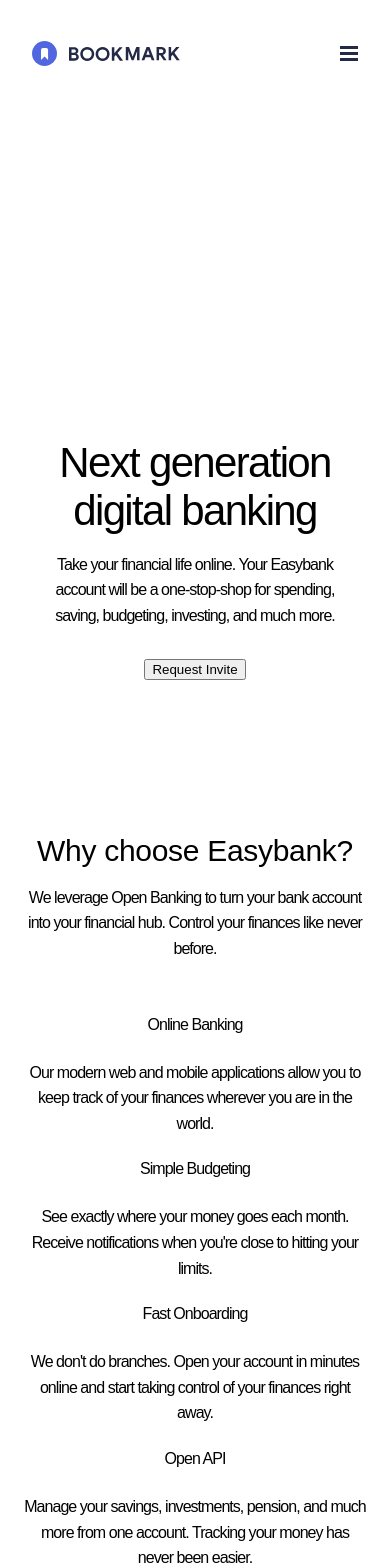
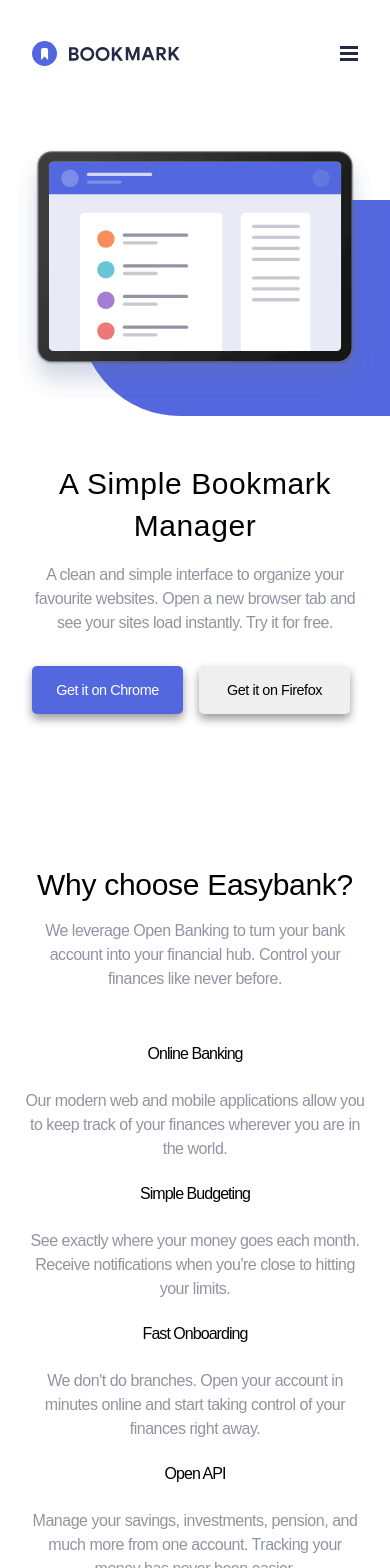
Before and after one commit to izurai27/bookmark-landing-page, a React (Create React App) app: page / in a window 390 px wide. Shown: the top 1568 px of the page. Built offline with nearby package versions, Linux system fonts and the light colour scheme.

Commit message:
done with hero mobile

```diff
--- a/src/component.styled/hero.styled.js
+++ b/src/component.styled/hero.styled.js
@@ -4,6 +4,7 @@ import styled from "styled-components";
 
 export const HeroStyled = styled.main`
   text-align:center;
+  padding-top:calc(40/16*1rem);
 
   .img{
 
@@ -15,29 +16,71 @@ export const HeroStyled = styled.main`
 
     overflow: hidden;
     width:100%;
-    aspect-ratio: 375/325;
+    aspect-ratio: 375/305;
     /* aspect-ratio: 1/1; */
 
   }
-  .mockup{
+  .hero{
     width:100%;
     height: 100%;
-    display:flex;
+    /* display:flex;
     align-items: flex-end;
     justify-content: center;
-    transform:translateY(-26px)
+    transform:translateY(-26px); */
+    position: relative;
   }
+
+  .hero::before{
+    content:'';
+    background-color: var(--SoftBlue);
+    width:100%;
+    height:68%;
+    position:absolute;
+    border-radius: 0 0 0 100px;
+    left: 80px;
+    top:17%;
+    z-index:-30;
+    /* box-shadow: -10px 0px 20px 0px grey; */
+  }
+
   img{
-    width:100%;
+    width:110%;
     width:calc(345/375*100%);
-
+    z-index:10;
   }
 
   .message{
     padding-inline: 2rem;
   }
- h1{
+
+  /* h1{
     margin-top:-5px;
+  } */
+
+  .buttonGroup{
+    display:flex;
+
+  }
+  button{
+    width:calc(151/16*1rem);
+    font-size:0.9rem;
+    letter-spacing: -0.03em;
+    padding:1rem;
+    font-family:inherit;
+    font-weight: 500;
+    border-radius:5px;
+    border:none;
+    box-shadow: 0px 5px 10px  rgba(0,0,0,0.4);
+
+  }
+
+  .atcChrome{
+    background-color: var(--SoftBlue);
+    color:white;
+  }
+
+  .atcFirefox{
+    background-color: hsl(0,0,5);
   }
 
   @media only screen and (min-width:765px){
--- a/src/components/hero.jsx
+++ b/src/components/hero.jsx
@@ -1,28 +1,34 @@
 import React from 'react'
 import { HeroStyled } from '../component.styled/hero.styled'
-// import mockup from '../images/image-mockups.png'
+import heroImg from '../images/illustration-hero.svg'
 import Gap from './Gap'
 
 const Hero = () => {
   return (
     <HeroStyled>
       <div className="img">
-        <div className="mockup">
-          {/* <img src={mockup} alt="mockup" /> */}
-
+        <div className="hero">
+          <img src={heroImg} alt="mockup" />
         </div>
       </div>
       <div className='message'>
 
 
-        <h1>Next generation digital banking</h1>
+        <h1>A Simple Bookmark Manager</h1>
         <Gap height='1rem'/>
-        <p>Take your financial life online. Your Easybank account will be a one-stop-shop
-  for spending, saving, budgeting, investing, and much more.</p>
+        <p>A clean and simple interface to organize your favourite websites. Open a new
+          browser tab and see your sites load instantly. Try it for free.</p>
         <Gap height='1.9rem'/>
-        <button className="atcInvite">
-          Request Invite
-        </button>
+        <div className="buttonGroup">
+          <button className="atcChrome">
+            Get it on Chrome
+          </button>
+          <Gap width="1rem"/>
+          <button className="atcFirefox">
+            Get it on Firefox
+          </button>
+
+        </div>
         <Gap height='5rem'/>
       </div>
     </HeroStyled>
--- a/src/global.css.js
+++ b/src/global.css.js
@@ -29,18 +29,18 @@ body{
 }
 
 h1{
-  font-size:calc(42/16*1rem);
-  letter-spacing: -0.04em;
-  color: var(--darkBlue);
-  font-weight: 300;
-  line-height: 1.15em;
+  font-size:calc(30/16*1rem);
+  letter-spacing: 0.02em;
+  color: var(--VeryDarkBlue);
+  font-weight: 500;
+  line-height: 1.4em;
 }
 
 p{
   font-size:1rem;
-  letter-spacing:-0.06em;
-  color:var(--grayishBlue);
-  line-height:1.6em;
+  letter-spacing:-0.03em;
+  color:var(--GrayishBlue);
+  line-height:1.5em;
 
 }
 
```
